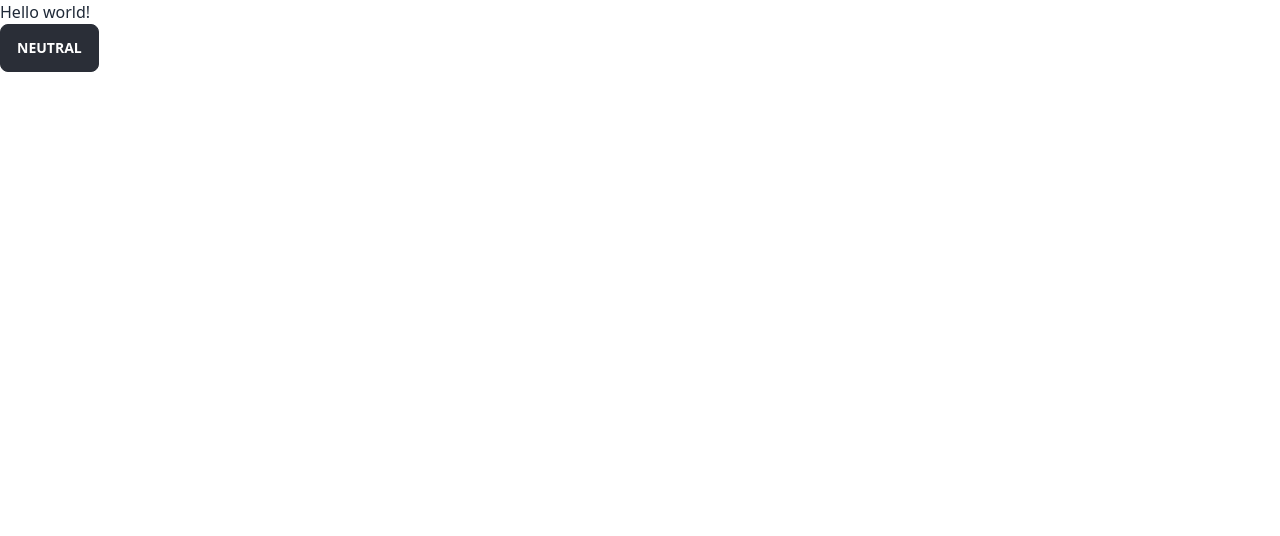
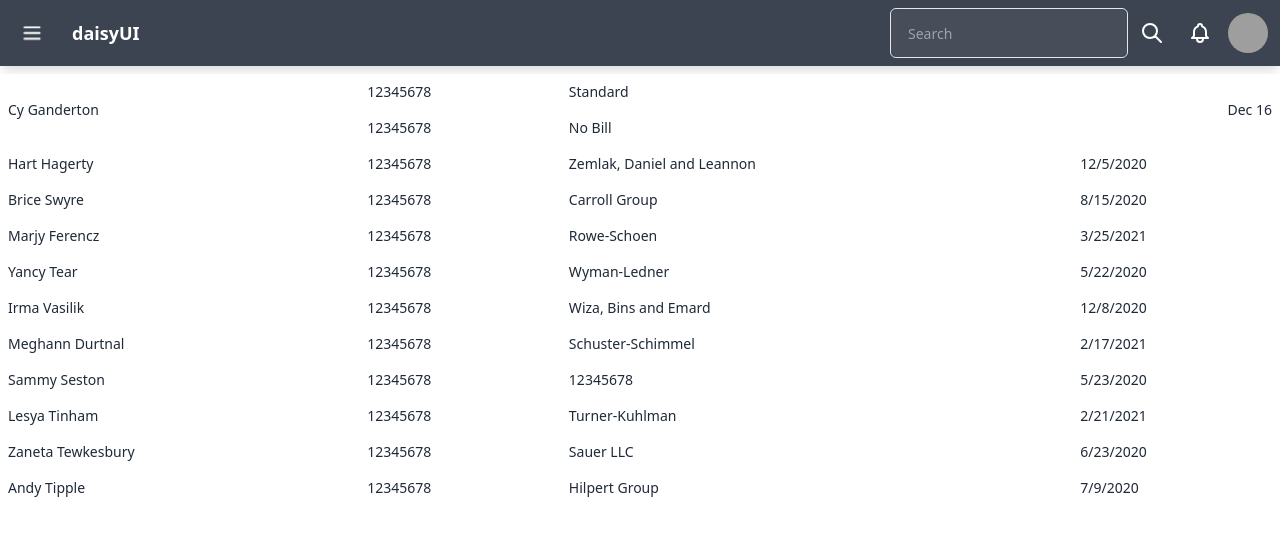
Before and after one commit to jaspertung/contract-remake, a Svelte app: page / in a window 1280 px wide. Shown: the top 536 px of the page. Built offline with nearby package versions, Linux system fonts and the light colour scheme; grey boxes are pictures that could not be loaded.

Commit message:
added nav and table

```diff
--- a/src/App.svelte
+++ b/src/App.svelte
@@ -1,9 +1,13 @@
 <script>
+  import Nav from './Nav.svelte'
+  import Table from './Table.svelte'
+  import Menu from './Menu.svelte'
 </script>
 
 <main>
-  <h1>Hello world!</h1>
-  <button class="btn btn-active" role="button" aria-pressed="true">neutral</button>
+  <Nav />
+  <!-- <Menu /> -->
+  <Table />
 </main>
 
 <style>
--- /dev/null
+++ b/src/Menu.svelte
@@ -0,0 +1,37 @@
+<div class="py-4 artboard artboard-demo bg-base-200">
+    <ul class="menu p-4 shadow-lg bg-base-100 rounded-box">
+      <li class="menu-title">
+        <span>
+              Menu Title
+            </span>
+      </li>
+      <li>
+        <a>
+          <svg xmlns="http://www.w3.org/2000/svg" fill="none" viewBox="0 0 24 24" class="inline-block w-5 h-5 mr-2 stroke-current">
+            <path stroke-linecap="round" stroke-linejoin="round" stroke-width="2" d="M15 12a3 3 0 11-6 0 3 3 0 016 0z"></path>
+            <path stroke-linecap="round" stroke-linejoin="round" stroke-width="2" d="M2.458 12C3.732 7.943 7.523 5 12 5c4.478 0 8.268 2.943 9.542 7-1.274 4.057-5.064 7-9.542 7-4.477 0-8.268-2.943-9.542-7z"></path>
+          </svg>
+              Item with icon
+
+        </a>
+      </li>
+      <li>
+        <a>
+          <svg xmlns="http://www.w3.org/2000/svg" fill="none" viewBox="0 0 24 24" class="inline-block w-5 h-5 mr-2 stroke-current">
+            <path stroke-linecap="round" stroke-linejoin="round" stroke-width="2" d="M10 20l4-16m4 4l4 4-4 4M6 16l-4-4 4-4"></path>
+          </svg>
+              Item with icon
+
+        </a>
+      </li>
+      <li>
+        <a>
+          <svg xmlns="http://www.w3.org/2000/svg" fill="none" viewBox="0 0 24 24" class="inline-block w-5 h-5 mr-2 stroke-current">
+            <path stroke-linecap="round" stroke-linejoin="round" stroke-width="2" d="M3 7v10a2 2 0 002 2h14a2 2 0 002-2V9a2 2 0 00-2-2h-6l-2-2H5a2 2 0 00-2 2z"></path>
+          </svg>
+              Item with icon
+
+        </a>
+      </li>
+    </ul>
+  </div>
--- /dev/null
+++ b/src/Nav.svelte
@@ -0,0 +1,76 @@
+<script>
+</script>
+
+<main>
+  <div class="navbar mb-2 shadow-lg bg-neutral text-neutral-content">
+    <div class="flex-none hidden lg:flex">
+      <button class="btn btn-square btn-ghost">
+        <svg
+          xmlns="http://www.w3.org/2000/svg"
+          fill="none"
+          viewBox="0 0 24 24"
+          class="inline-block w-6 h-6 stroke-current"
+        >
+          <path
+            stroke-linecap="round"
+            stroke-linejoin="round"
+            stroke-width="2"
+            d="M4 6h16M4 12h16M4 18h16"
+          />
+        </svg>
+      </button>
+    </div>
+    <div class="flex-1 hidden px-2 mx-2 lg:flex">
+      <span class="text-lg font-bold"> daisyUI </span>
+    </div>
+    <div class="flex-1 lg:flex-none">
+      <div class="form-control border rounded-md">
+        <input type="text" placeholder="Search" class="input input-ghost" />
+      </div>
+    </div>
+    <div class="flex-none">
+      <button class="btn btn-square btn-ghost">
+        <svg
+          xmlns="http://www.w3.org/2000/svg"
+          fill="none"
+          viewBox="0 0 24 24"
+          class="inline-block w-6 h-6 stroke-current"
+        >
+          <path
+            stroke-linecap="round"
+            stroke-linejoin="round"
+            stroke-width="2"
+            d="M21 21l-6-6m2-5a7 7 0 11-14 0 7 7 0 0114 0z"
+          />
+        </svg>
+      </button>
+    </div>
+    <div class="flex-none">
+      <button class="btn btn-square btn-ghost">
+        <svg
+          xmlns="http://www.w3.org/2000/svg"
+          fill="none"
+          viewBox="0 0 24 24"
+          class="inline-block w-6 h-6 stroke-current"
+        >
+          <path
+            stroke-linecap="round"
+            stroke-linejoin="round"
+            stroke-width="2"
+            d="M15 17h5l-1.405-1.405A2.032 2.032 0 0118 14.158V11a6.002 6.002 0 00-4-5.659V5a2 2 0 10-4 0v.341C7.67 6.165 6 8.388 6 11v3.159c0 .538-.214 1.055-.595 1.436L4 17h5m6 0v1a3 3 0 11-6 0v-1m6 0H9"
+          />
+        </svg>
+      </button>
+    </div>
+    <div class="flex-none">
+      <div class="avatar">
+        <div class="rounded-full w-10 h-10 m-1">
+          <img src="https://i.pravatar.cc/500?img=32" />
+        </div>
+      </div>
+    </div>
+  </div>
+</main>
+
+<style>
+</style>
--- /dev/null
+++ b/src/Table.svelte
@@ -0,0 +1,76 @@
+<div class="overflow-x-auto">
+    <table class="table w-full table-compact">
+      <tbody>
+        <tr class="hover">
+            <td rowspan="2">Cy Ganderton</td>
+            <td>12345678</td>
+            <td>Standard</td>
+            <td rowspan="2" class="text-right"> Dec 16</td>
+        </tr>
+        <tr class="hover">
+            <td>12345678</td>
+            <td>No Bill</td>
+        </tr>
+        <tr class="hover">
+          <td>Hart Hagerty</td>
+          <td>12345678</td>
+          <td>Zemlak, Daniel and Leannon</td>
+          <td>12/5/2020</td>
+        </tr>
+        <tr class="hover">
+          <td>Brice Swyre</td>
+          <td>12345678</td>
+          <td>Carroll Group</td>
+          <td>8/15/2020</td>
+        </tr>
+        <tr class="hover">
+          <td>Marjy Ferencz</td>
+          <td>12345678</td>
+          <td>Rowe-Schoen</td>
+          <td>3/25/2021</td>
+        </tr>
+        <tr class="hover">
+          <td>Yancy Tear</td>
+          <td>12345678</td>
+          <td>Wyman-Ledner</td>
+          <td>5/22/2020</td>
+        </tr>
+        <tr class="hover">
+          <td>Irma Vasilik</td>
+          <td>12345678</td>
+          <td>Wiza, Bins and Emard</td>
+          <td>12/8/2020</td>
+        </tr>
+        <tr class="hover">
+          <td>Meghann Durtnal</td>
+          <td>12345678</td>
+          <td>Schuster-Schimmel</td>
+          <td>2/17/2021</td>
+        </tr>
+        <tr class="hover">
+          <td>Sammy Seston</td>
+          <td>12345678</td>
+          <td>12345678</td>
+          <td>5/23/2020</td>
+        </tr>
+        <tr class="hover">
+          <td>Lesya Tinham</td>
+          <td>12345678</td>
+          <td>Turner-Kuhlman</td>
+          <td>2/21/2021</td>
+        </tr>
+        <tr class="hover">
+          <td>Zaneta Tewkesbury</td>
+          <td>12345678</td>
+          <td>Sauer LLC</td>
+          <td>6/23/2020</td>
+        </tr>
+        <tr class="hover">
+          <td>Andy Tipple</td>
+          <td>12345678</td>
+          <td>Hilpert Group</td>
+          <td>7/9/2020</td>
+        </tr>
+      </tbody>
+    </table>
+  </div>
```
